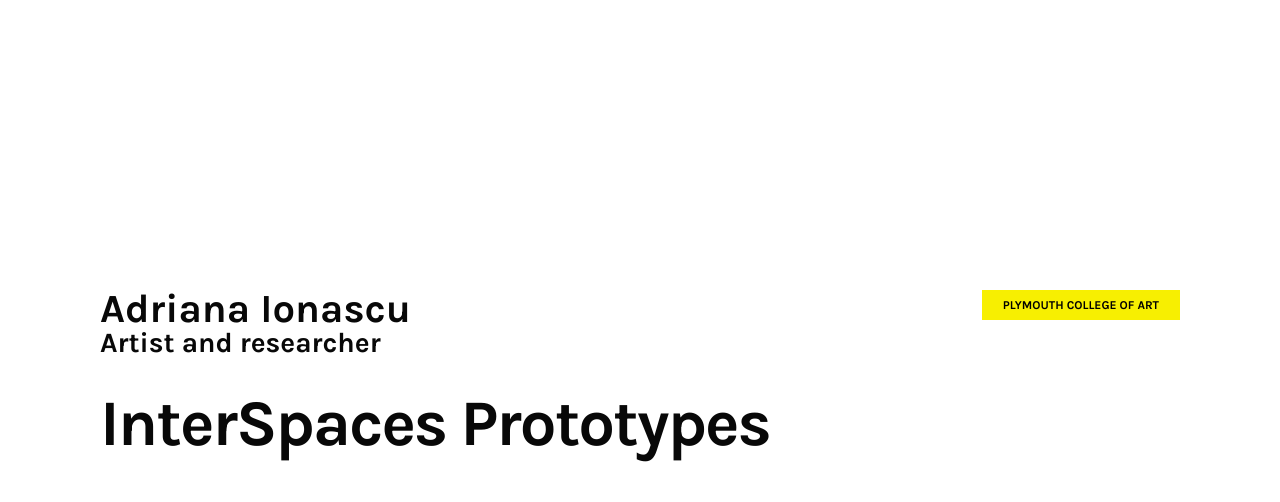
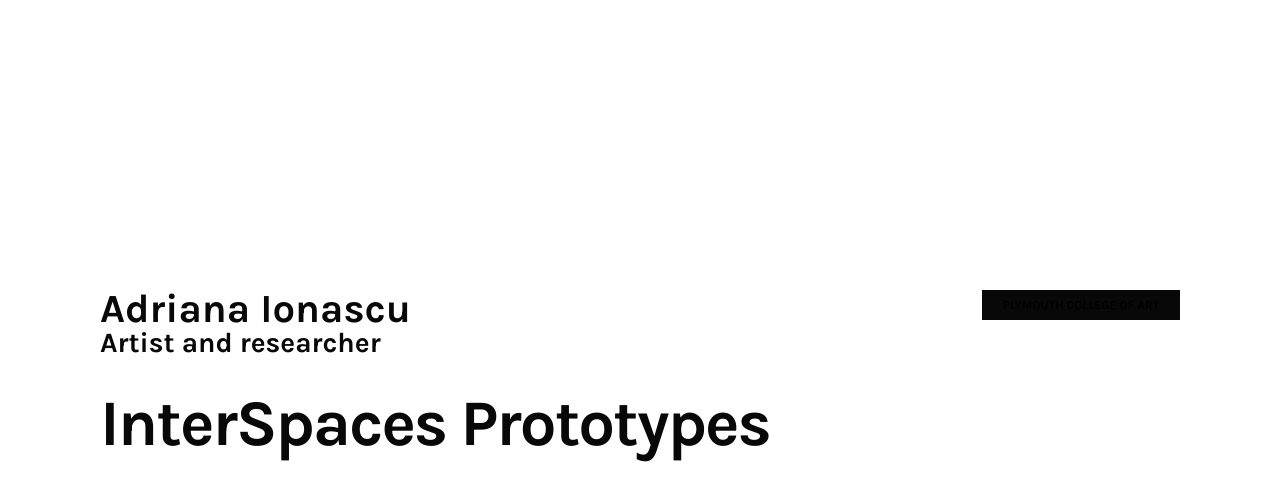
Before and after one commit to fablabbcn/fabmarket, a Jekyll site: the page built from _posts/2016-08-22-adriana-ionascu.markdown, in a window 1280 px wide and 1400 px high. Shown: the top 502 px of the window. Built offline with Jekyll 4.4.1, drawn with Linux system fonts in a browser that asks for light colours; nearby versions of some CDN libraries; grey boxes are pictures that could not be loaded.

Commit message:
color definitions

```diff
--- a/_config.yml
+++ b/_config.yml
@@ -8,8 +8,9 @@ url: http://127.0.0.1:4000/
 
 # Color settings (hex-codes without the leading hash-tag)
 color:
-  primary: f7ef01
+  primary: 080808
   secondary: 080808
+  whites: FAFAFA
 
 fonts:
   primary: Karla
```
